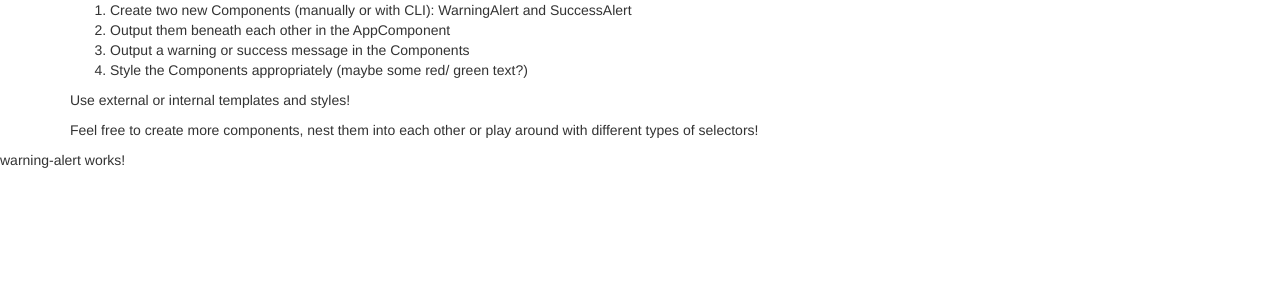
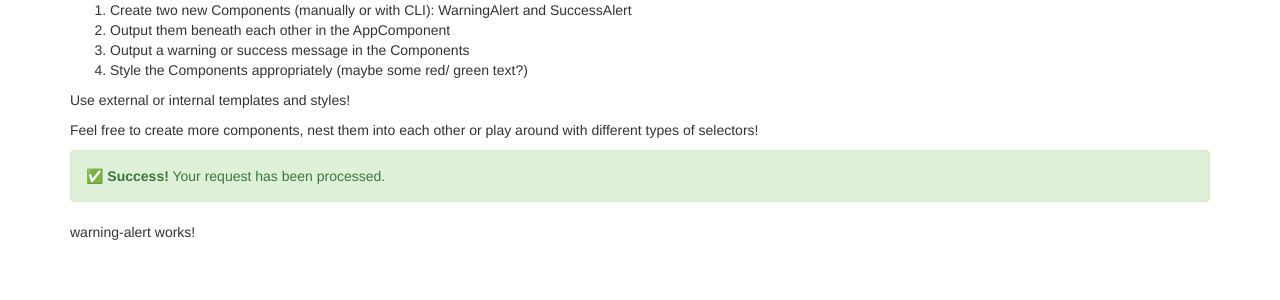
Before and after one commit to GraceWXT/angular-complete-guide-assignments, an Angular app in the folder basics-assignment-1-start/: page / in a window 1280 px wide. Shown: the top 300 px of the page. Built offline with nearby package versions, Linux system fonts and the light colour scheme.

Commit message:
Add styling and message to the success alert

```diff
--- a/basics-assignment-1-start/src/app/app.component.html
+++ b/basics-assignment-1-start/src/app/app.component.html
@@ -11,7 +11,6 @@
       <p>Feel free to create more components, nest them into each other or play around with different types of selectors!</p>
     </div>
   </div>
+  <app-success-alert></app-success-alert>
+  <app-warning-alert></app-warning-alert>
 </div>
-
-<app-success-alert></app-success-alert>
-<app-warning-alert></app-warning-alert>
--- a/basics-assignment-1-start/src/app/success-alert/success-alert.component.css
+++ b/basics-assignment-1-start/src/app/success-alert/success-alert.component.css
@@ -0,0 +1,3 @@
+div > span {
+  font-weight: bold;
+}
--- a/basics-assignment-1-start/src/app/success-alert/success-alert.component.html
+++ b/basics-assignment-1-start/src/app/success-alert/success-alert.component.html
@@ -0,0 +1,3 @@
+<div class="alert alert-success" role="alert">
+  <span>✅ Success!</span>{{ message }}
+</div>
--- a/basics-assignment-1-start/src/app/success-alert/success-alert.component.ts
+++ b/basics-assignment-1-start/src/app/success-alert/success-alert.component.ts
@@ -6,5 +6,5 @@ import { Component } from "@angular/core";
   styleUrls: ["./success-alert.component.css"]
 })
 export class SuccessAlertComponent {
-
+  message = " Your request has been processed."
 }
```
